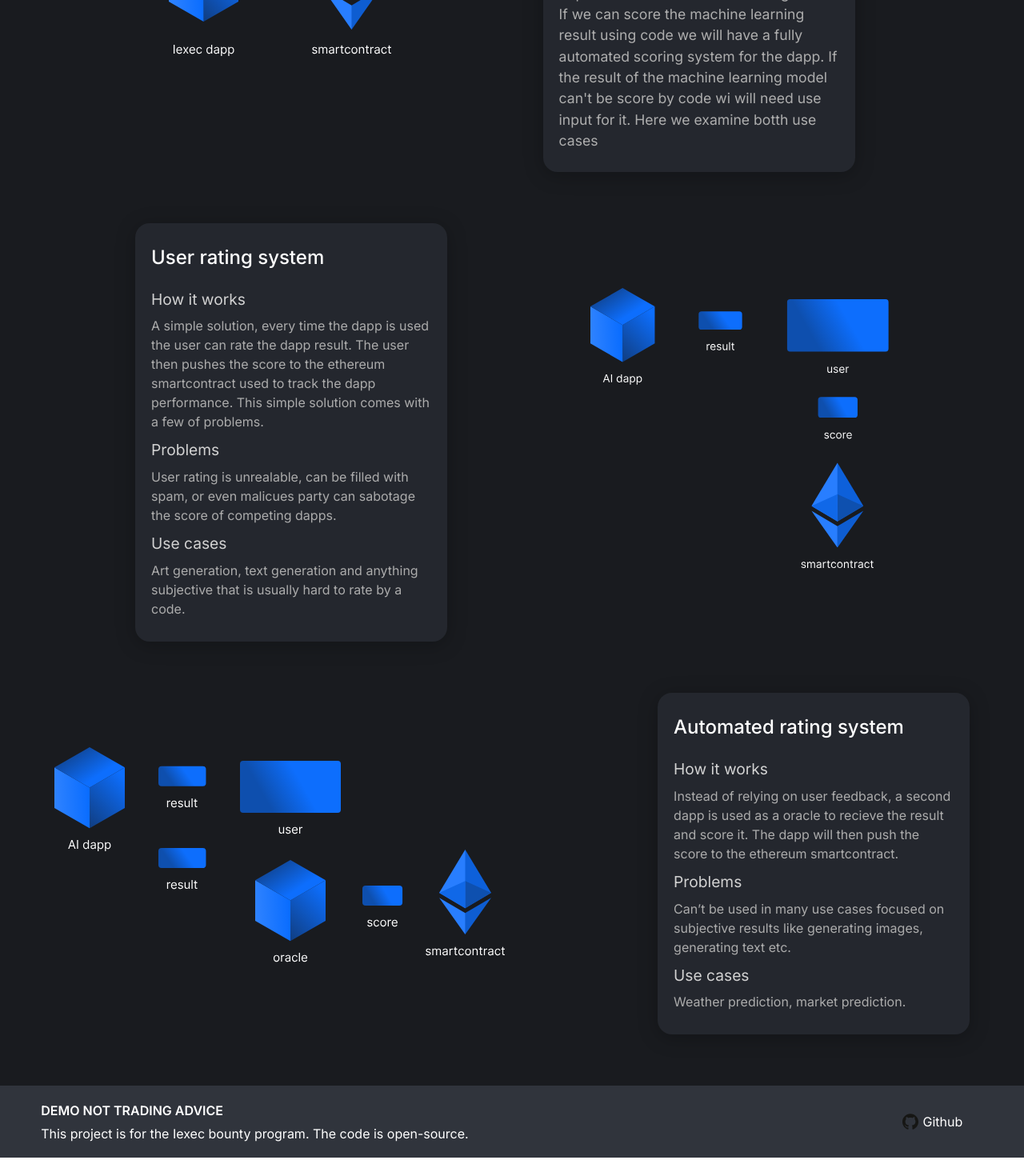
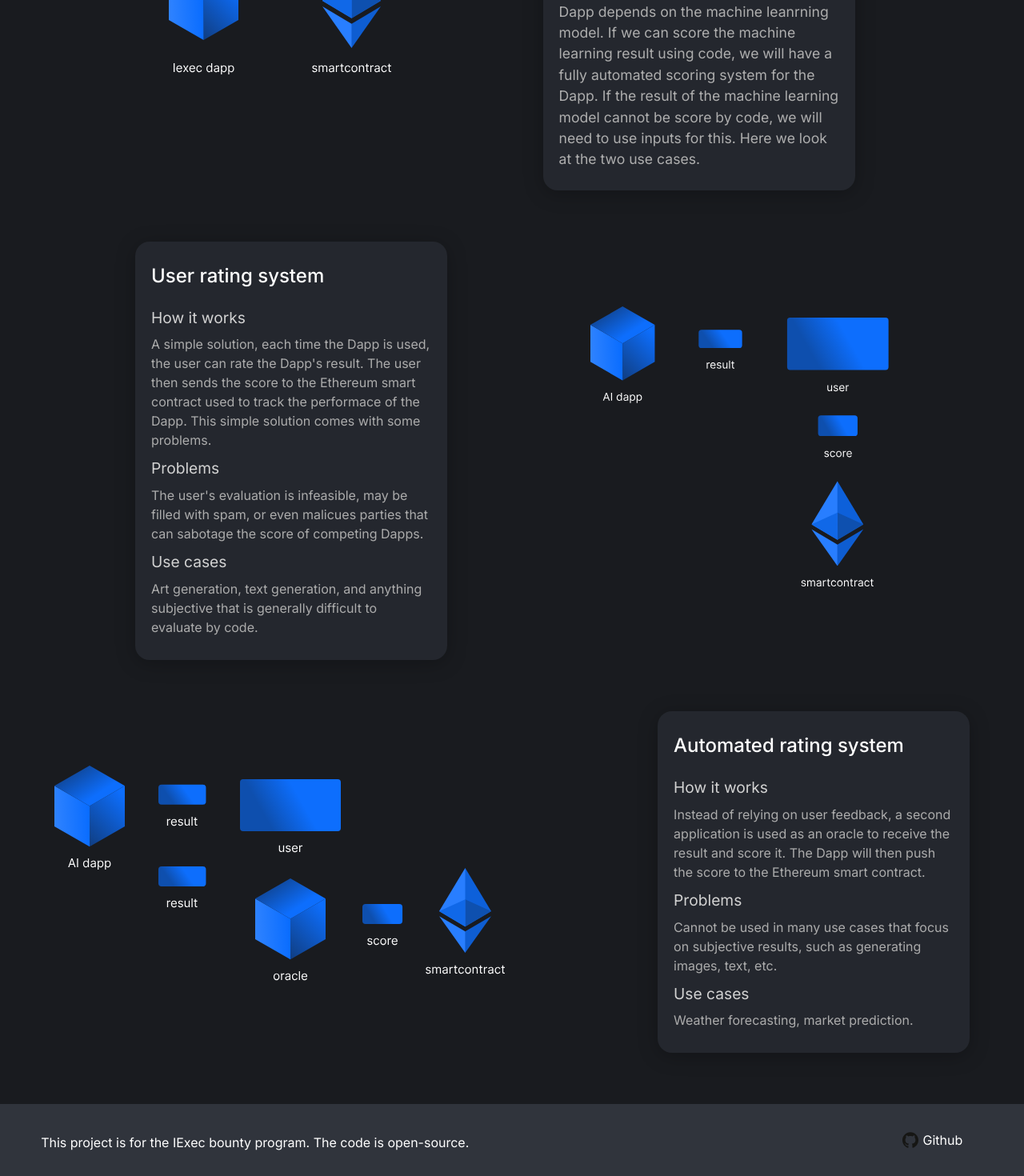
Before and after one commit to AIDecentralizedTracker/aidecentralizedtracker.github.io, a React (Create React App) app: page / in a window 1280 px wide. Shown: the part 1085-2555 px from the top of the page at 80% size. Before the commit the page ends 2532 px from the top, so only its background shows below. Built offline with nearby package versions, Linux system fonts and the light colour scheme; some icons are missing.

Commit message:
typos fixed

```diff
--- a/src/components/Footer/Footer.js
+++ b/src/components/Footer/Footer.js
@@ -5,8 +5,8 @@ export default class Footer extends Component {
     return (
       <div className='footer'>
         <div className='footer-layer-1'>
-        <div className='demo-text'>DEMO NOT TRADING ADVICE</div>
-        <div className='opensource-text'>This project is for the Iexec bounty program. The code is open-source.</div>
+        <div className='demo-text'></div>
+        <div className='opensource-text'>This project is for the IExec bounty program. The code is open-source.</div>
         </div>
         <div className='footer-layer-2'>
          <a href='https://github.com/orgs/DecentralizedAITracker/repositories' target="_blank"> <div className='github-item'><img className='github-logo' src='github-logo-01.svg' alt='github logo'/><div className='github-text'>Github</div></div></a>
--- a/src/components/Pages/Dapp/Dapp.js
+++ b/src/components/Pages/Dapp/Dapp.js
@@ -20,5 +20,5 @@ export default class Dapp extends Component {
 }
 
 const TitleText = {
-    title : "Dencetralized dapps using AI Tracker "
+    title : "Decentralized Dapps using AI Tracker "
 }
--- a/src/components/Pages/Dapp/components/PredictMeDapp/PredictMeDapp.js
+++ b/src/components/Pages/Dapp/components/PredictMeDapp/PredictMeDapp.js
@@ -31,6 +31,6 @@ function PredictMeDapp(props) {
 
 const AboutText = {
   title : "About",
-  text : "The dapp is a price predicion machine learning model. When you buy a computation, the iexec workers will execute the ml model and you will get a prediction.The prediction is encrypted only for you and for the AI Tracker oracle, no one else can see the prediction. When the required time has passed the oracle will fire up and check if the dapp has correctly predicted the market. The AI Tracker tracks the number of predictions and number of correct/incorrect predictions."
+  text : "The Dapp is a price prediction machine learning model. When you buy a calculation, iExec workers will run the ML model and you will get a prediction. The prediction is encrypted only for you and for the AI Tracker Oracle, nobody else can see the prediction. When the required time is up, the Oracle triggers and checks if the Dapp has correctly predicted the market. The AI Tracker tracks the number of predictions and the number of correct/incorrect predictions."
 }
 export default PredictMeDapp
--- a/src/components/Pages/Docs/Docs.js
+++ b/src/components/Pages/Docs/Docs.js
@@ -5,22 +5,22 @@ export default class Docs extends Component {
     return (
       <div className='docs-container'>
            <div className='docs-layout-01'>
-          <h1>How to track your Iexec machine learning dapp performance</h1>
+          <h1>How to monitor the performance of your IExec machine learning application:</h1>
           <div className='docs-box-01'>
               <div className='docs-01-number'>1</div>
-              <div className='docs-01-text'><div>Create ML dapp</div></div>
+              <div className='docs-01-text'><div>Create ML Dapp.</div></div>
           </div>
           <div className='docs-box-01'>
              <div className='docs-01-number'>2</div>
-             <div className='docs-01-text'><div>Create Oracle dapp that will evaluate your results (<a href='https://github.com/DecentralizedAITracker/aitracker-sdk' target="_blank"> link </a>)</div> </div>
+             <div className='docs-01-text'><div>Create Decentralized Oracle Dapp that will evaluate your results (<a href='https://github.com/DecentralizedAITracker/aitracker-sdk' target="_blank"> link </a>).</div> </div>
           </div>
           <div className='docs-box-01'>
              <div className='docs-01-number'>3</div>
-             <div className='docs-01-text'><div>Implement aitracker-sdk in your ml dapp and oracle dapp for them to communicate privately </div> </div>
+             <div className='docs-01-text'><div>Implement aitracker-sdk in your Machine Learning Dapp and Decentalized Oracle Dapp so they can communicate privately. </div> </div>
           </div>
           <div className='docs-box-01'>
              <div className='docs-01-number'>4</div>
-             <div className='docs-01-text'><div>Implement aitracker-sdk in the frontend to make sure the resul stays private</div> </div>
+             <div className='docs-01-text'><div>Implement aitracker-sdk in the front-end to make sure the result remains confidential.</div> </div>
           </div>
         </div>
       </div>
--- a/src/components/Pages/Overview/Overview.js
+++ b/src/components/Pages/Overview/Overview.js
@@ -78,32 +78,32 @@ export default class Overview extends Component {
 
 const TextTheBasics = {
   "title" : "The basics",
-  "text" : "We will have a dedicated smartcontract for each dapp. The smartcontract will be used to track the ai performance overtime. How we score the dapp depends on the machine leanrning model. If we can score the machine learning result using code we will have a fully automated scoring system for the dapp. If the result of the machine learning model can't be score by code wi will need use input for it. Here we examine botth use cases"
+  "text" : "We will have a dedicated smart contract for each Dapp. The smart contract will be used to track the performance of the application over time. How we score the Dapp depends on the machine leanrning model. If we can score the machine learning result using code, we will have a fully automated scoring system for the Dapp. If the result of the machine learning model cannot be score by code, we will need to use inputs for this. Here we look at the two use cases."
 }
 
 const TextIntroduction = {
   "text_introduction_title" : "Introduction",
-  "text_introduction" : "Iexec enables deploying dapps running AI models without losing ownership of the model by keeping it secret even when executing. To keep a score of the AI performance we need to check how good the result is. If we expose the result we would lose privacy and degrade the monetization model. Here are some solutions that overcome these issues."
+  "text_introduction" : "IExec allows you to deploy dapps running AI models without losing ownership of the model by keeping it secret even during its execution. To evaluate the performance of the AI, we need to check the quality of the result. If we expose the result, we will lose privacy and degrade the monetization model. Here are some solutions that overcome these problems."
 }
 
 const TextUserReview = {
   "title" : "User rating system",
   "howitworks_title" : "How it works",
-  "howitworks_text" : "A simple solution, every time the dapp is used the user can rate the dapp result. The user then pushes the score to the ethereum smartcontract used to track the dapp performance. This simple solution comes with a few of problems.",
+  "howitworks_text" : "A simple solution, each time the Dapp is used, the user can rate the Dapp's result. The user then sends the score to the Ethereum smart contract used to track the performace of the Dapp. This simple solution comes with some problems.",
   "problems_title" : "Problems",
-  "problems_text" : "User rating is unrealable, can be filled with spam, or even malicues party can sabotage the score of competing dapps.",
+  "problems_text" : "The user's evaluation is infeasible, may be filled with spam, or even malicues parties that can sabotage the score of competing Dapps.",
   "usecases_title" : "Use cases",
-  "usecases_text" : "Art generation, text generation and anything subjective that is usually hard to rate by a code."
+  "usecases_text" : "Art generation, text generation, and anything subjective that is generally difficult to evaluate by code."
 }
 
 const TextAutomatedScoring = {
   "title" : "Automated rating system",
   "howitworks_title" : "How it works",
-  "howitworks_text" : "Instead of relying on user feedback, a second dapp is used as a oracle to recieve the result and score it. The dapp will then push the score to the ethereum smartcontract.",
+  "howitworks_text" : "Instead of relying on user feedback, a second application is used as an oracle to receive the result and score it. The Dapp will then push the score to the Ethereum smart contract.",
   "problems_title" : "Problems",
-  "problems_text" : "Can’t be used in many use cases focused on subjective results like generating images, generating text etc.",
+  "problems_text" : "Cannot be used in many use cases that focus on subjective results, such as generating images, text, etc.",
   "usecases_title" : "Use cases",
-  "usecases_text" : "Weather prediction, market prediction."
+  "usecases_text" : "Weather forecasting, market prediction."
 
 
 }
```
